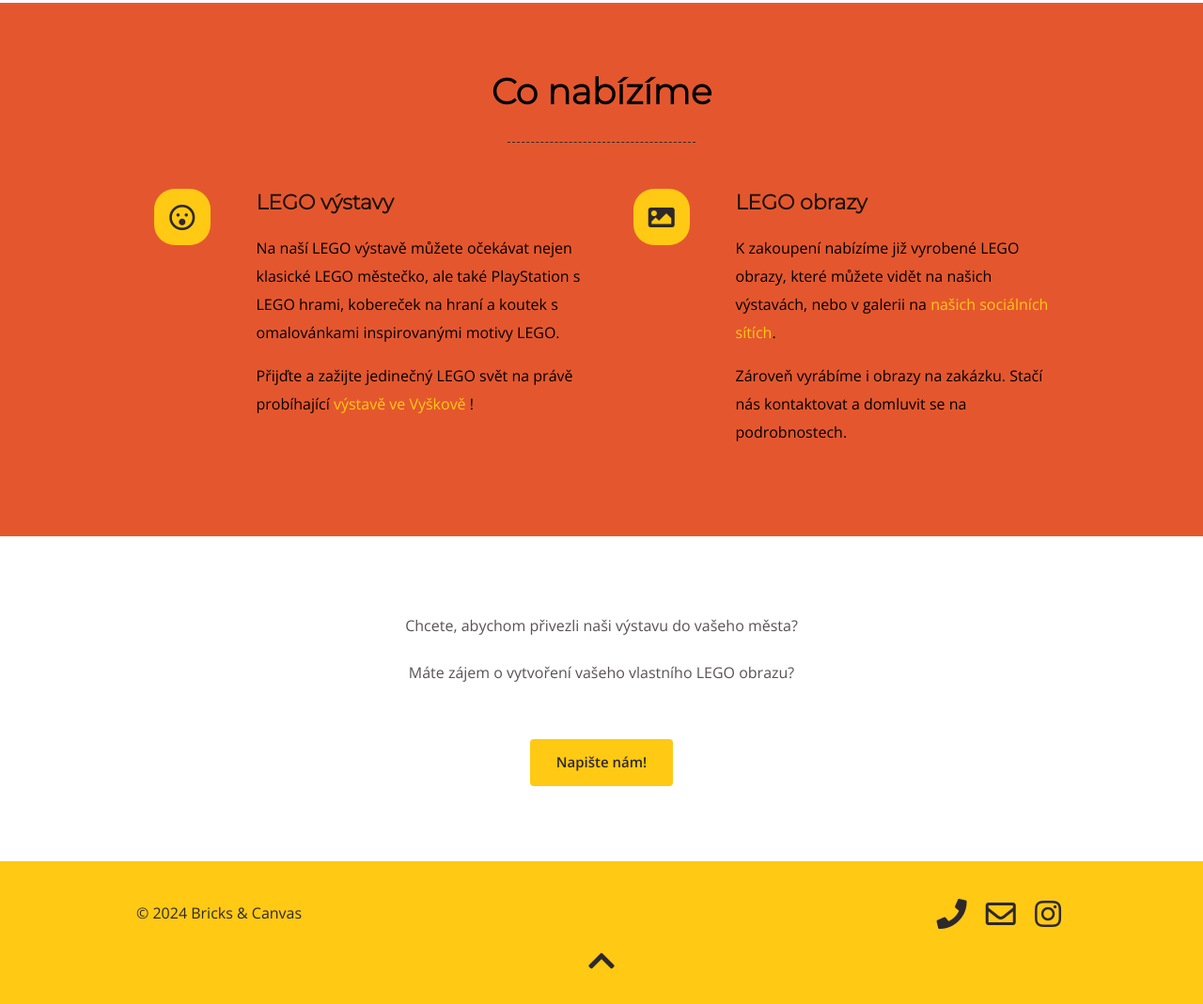
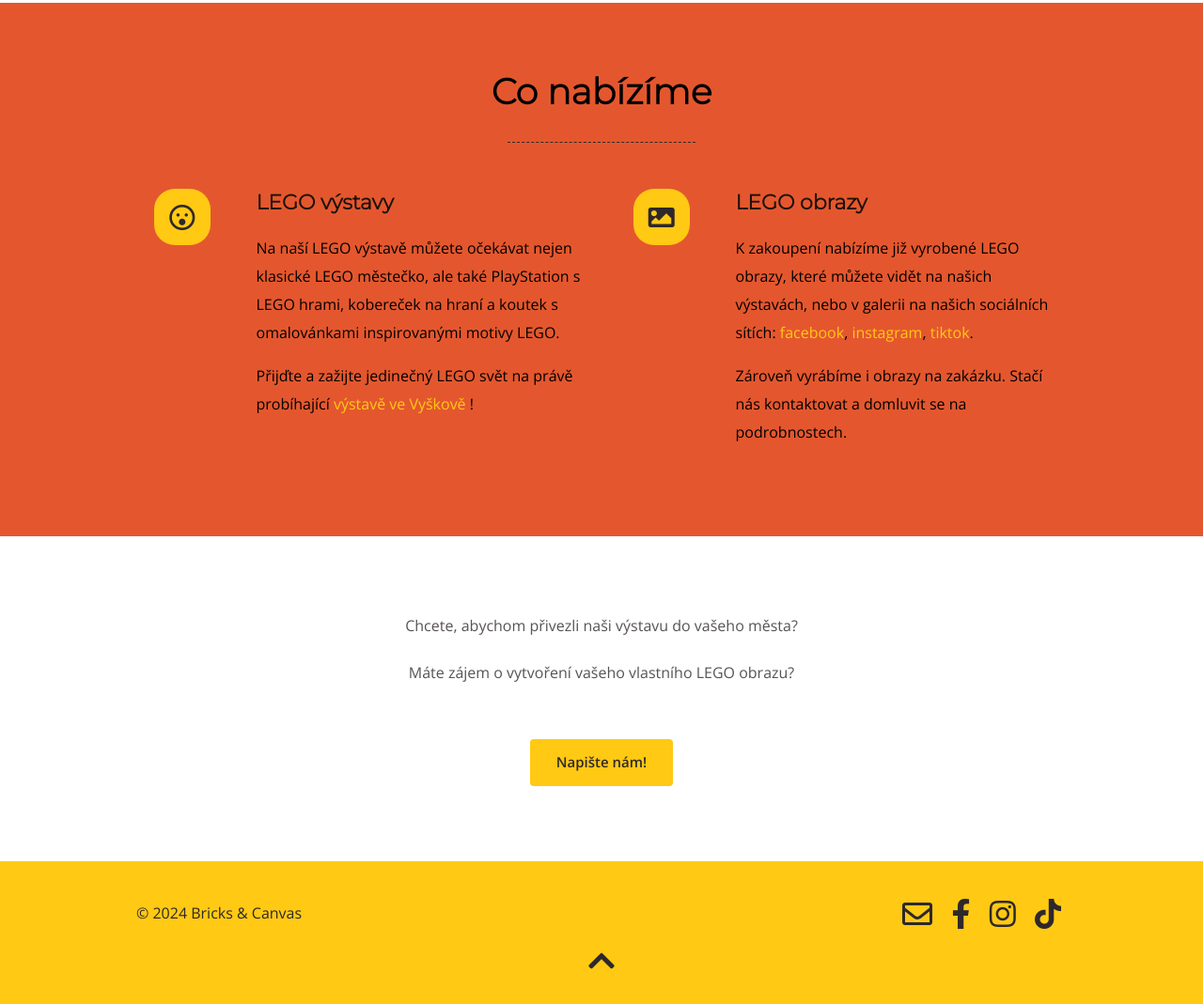
Before and after one commit to jardabezdek/web-bricksandcanvas, a plain HTML site: page index.html in a window 1280 px wide. Shown: the part 635-1704 px from the top of the page at 94% size. Drawn offline with nearby package versions, Linux system fonts and the light colour scheme.

Commit message:
feat: add links to social media

```diff
--- a/index.html
+++ b/index.html
@@ -132,8 +132,10 @@
               <h3>LEGO obrazy</h3>
               <p>
                 K zakoupení nabízíme již vyrobené LEGO obrazy, které můžete vidět na našich
-                výstavách, nebo v galerii
-                na <a href="https://instagram.com/">našich sociálních sítích</a>.
+                výstavách, nebo v galerii na našich sociálních sítích:
+                <a href="https://www.facebook.com/profile.php?id=61556196431865">facebook</a>,
+                <a href="https://www.instagram.com/bricks_and_canvas">instagram</a>,
+                <a href="https://www.tiktok.com/@brickscanvas">tiktok</a>.
               </p>
               <p>
                 Zároveň vyrábíme i obrazy na zakázku. Stačí nás kontaktovat a domluvit se
@@ -163,7 +165,7 @@
       <div class="row">
 
         <div class="col section-bottom-button wow fadeInUp">
-          <a href="mailto:Komarik.Marian@seznam.cz">
+          <a href="mailto:marian@bricksandcanvas.cz">
             <div class="btn btn-primary btn-link-1 scroll-link">
               Napište nám!
             </div>
@@ -185,17 +187,26 @@
         </div>
 
         <div class="col-md-6 offset-md-1 footer-right">
-          <a href="tel:+420732566347">
+          <!-- <a href="tel:+420732566347">
             <i class="fas fa-phone"></i>
-          </a>
+          </a> -->
 
-          <a href="mailto:Komarik.Marian@seznam.cz">
+          <a href="mailto:marian@bricksandcanvas.cz">
             <i class="far fa-envelope"></i>
           </a>
 
-          <a href="https://instagram.com/">
+          <a href="https://www.facebook.com/profile.php?id=61556196431865">
+            <i class="fab fa-facebook-f"></i>
+          </a>
+
+          <a href="https://www.instagram.com/bricks_and_canvas">
             <i class="fab fa-instagram"></i>
           </a>
+
+          <a href="https://www.tiktok.com/@brickscanvas">
+            <i class="fab fa-tiktok"></i>
+          </a>
+
         </div>
       </div>
       <div class="row">
```
